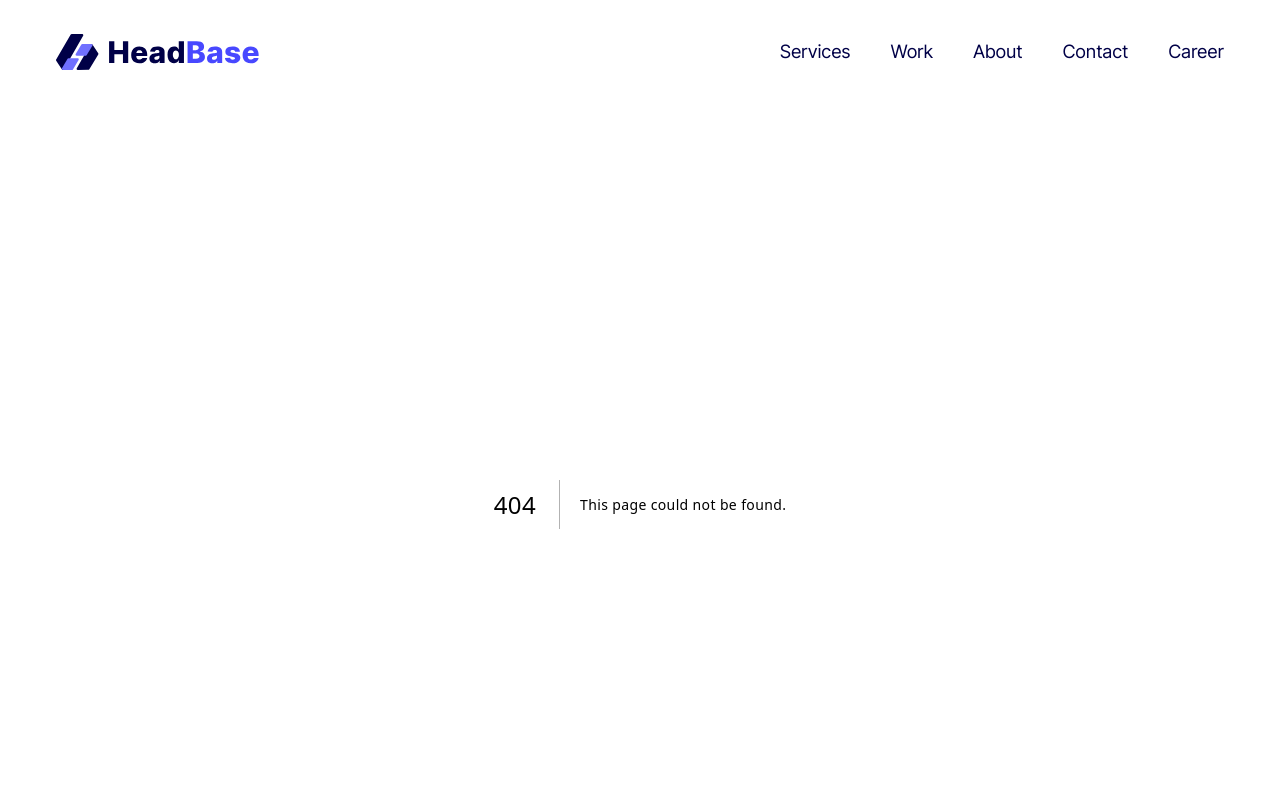
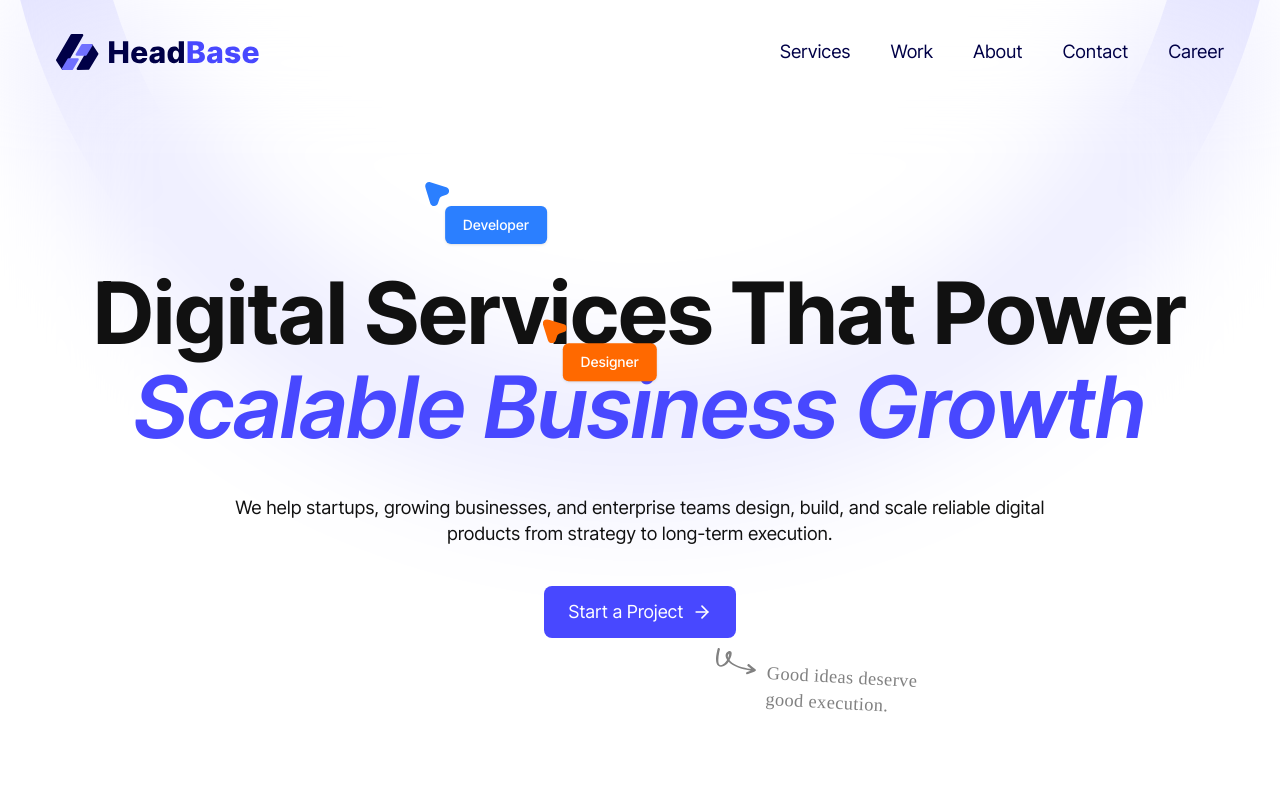
Before and after one commit to vinit-trio/headbase-next, a Next.js app: page /services in a window 1280 px wide. Before the commit this address had no page. Shown: the top 800 px of the page. Built offline with nearby package versions, Linux system fonts and the light colour scheme.

Commit message:
Implement click sound effect in Button component and refactor Hero and page components for improved structure

```diff
--- a/app/components/Button.js
+++ b/app/components/Button.js
@@ -1,9 +1,16 @@
+import { useClickSound } from "@/hooks/useClickSound";
 import Link from "next/link";
 
 const Button = ({ children, text, variant, classes, link }) => {
 
+  const playClick = useClickSound();
+
+  const handleClick = () => {
+    playClick();
+  };
+
   return (
-    <Link href={link} className={`${variant === 'primary' ? 'btn_blue' : 'btn_transparent'} btn ${classes}`}>
+    <Link onClick={handleClick} href={link} className={`${variant === 'primary' ? 'btn_blue' : 'btn_transparent'} btn ${classes}`}>
       <span>{text}</span>
       {children}
     </Link>
--- a/app/components/Hero.js
+++ b/app/components/Hero.js
@@ -34,9 +34,7 @@ const Hero = ({ title, description, children }) => {
             <p className="hero_ele max-w-816 mx-auto text-black">{description}</p>
           </div>
         </div>
-        <div className="overflow-hidden">
-          <div className="hero_ele relative w-fit mx-auto flex flex-wrap justify-center gap-8 xl:gap-16 pointer-events-auto">{children}</div>
-        </div>
+        <div className="hero_ele relative w-fit mx-auto flex flex-wrap justify-center gap-8 xl:gap-16 pointer-events-auto">{children}</div>
       </div>
     </section>
   )
--- a/app/page.js
+++ b/app/page.js
@@ -34,8 +34,8 @@ const page = () => {
       {/* Hero section */}
       <Hero title={`We Design & Build <br /> <i>High-Performance</i><br />  Digital Products`}
         description="Transforming ideas into powerful digital experiences. We craft innovative solutions that drive business growth and redefine user engagement.">
-        <Button text="Explore our services" variant="primary" link="/services"><ArrowRight className='size-20' /></Button>
-        <Button text="Book a Free Consulation" variant="secondary" link="/contact"><Phone className='size-20' /></Button>
+        <Button text="Explore our services" variant="primary" link="/"><ArrowRight className='size-20' /></Button>
+        <Button text="Book a Free Consulation" variant="secondary" link="/"><Phone className='size-20' /></Button>
       </Hero>
 
       {/* Our Impact section */}
--- /dev/null
+++ b/app/services/page.js
@@ -0,0 +1,80 @@
+'use client'
+import React, { useEffect } from 'react'
+import Hero from '../components/Hero'
+import HeroBg from '../components/HeroBg'
+import Button from '../components/Button'
+import { ArrowRight } from 'lucide-react'
+import Facts from '../components/Facts'
+import Services from '../components/Services'
+import Process from '../components/Process'
+import Skills from '../components/Skills'
+import Industries from '../components/Industries'
+import Projects from '../components/Projects'
+import Organizations from '../components/Organizations'
+import WhyChoose from '../components/WhyChoose'
+import Mission from '../components/Mission'
+import CtaSec from '../components/CtaSec'
+import gsap from 'gsap'
+
+const page = () => {
+
+  useEffect(() => {
+    gsap.to('section', {
+      opacity: 1,
+      y: 0,
+      duration: 0.8,
+      ease: 'power3.out',
+    });
+  }, [])
+
+  return (
+    <>
+      <HeroBg />
+
+      {/* Hero section */}
+      <Hero title={`Digital Services That Power <i>Scalable Business Growth</i>`}
+        description="We help startups, growing businesses, and enterprise teams design, build, and scale reliable digital products from strategy to long-term execution.">
+        <Button text="Start a Project" variant="primary" link="/services"><ArrowRight className='size-20' /></Button>
+        <div className="left-[calc(100%-20px)] top-full absolute text-left text-gray-500 min-w-max mt-10 hidden md:block"
+          style={{ fontFamily: 'Segoe Print', 'Comic Sans MS': 'cursive' }}>
+          <img src="/images/curved-arrow.svg" alt="" />
+          <p className="rotate-3 absolute top-full left-full min-w-max -mt-10 ml-10">
+            Good ideas deserve <br />good execution.
+          </p>
+        </div>
+      </Hero>
+
+      {/* Our Impact section */}
+      <Facts />
+
+      {/* What We Do section */}
+      <Services />
+
+      {/* How We Do section */}
+      <Process />
+
+      {/* Technologies & Expertise section */}
+      <Skills />
+
+      {/* Industries section */}
+      <Industries />
+
+      {/* Work That Delivers Results section */}
+      <Projects />
+
+      {/* Who We Work With section */}
+      <Organizations />
+
+      {/* Our mission section */}
+      <Mission />
+
+      {/* Why Choose Us section */}
+      <WhyChoose />
+
+      {/* CTA section */}
+      <CtaSec />
+    </>
+  )
+}
+
+export default page
--- /dev/null
+++ b/hooks/useClickSound.js
@@ -0,0 +1,19 @@
+import { useCallback } from 'react';
+
+export const useClickSound = () => {
+
+    const playSound = useCallback(() => {
+
+        const audio = new Audio('/click-sound.mp3');
+
+        audio.volume = 0.5;
+
+        audio.play().catch((error) => {
+            console.warn("Audio playback failed:", error);
+        });
+
+    }, []);
+
+    return playSound;
+
+};
```
